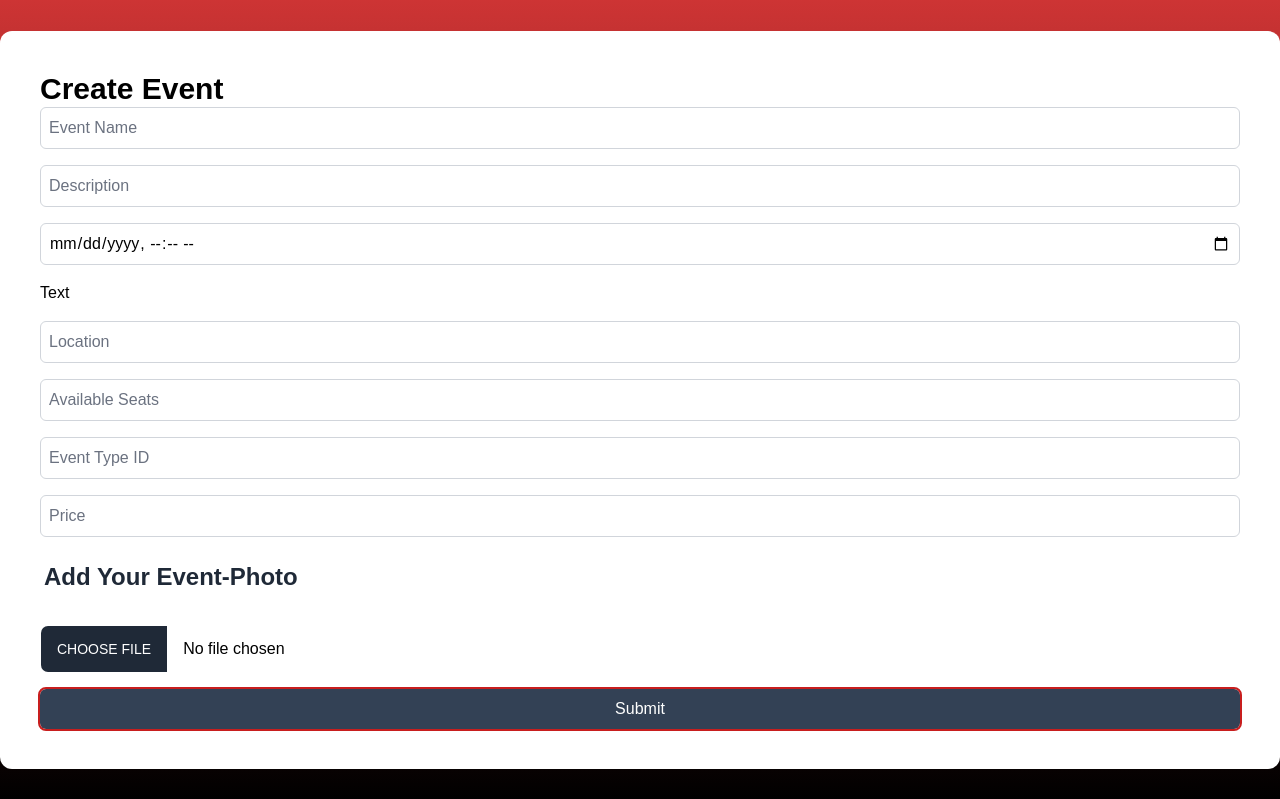
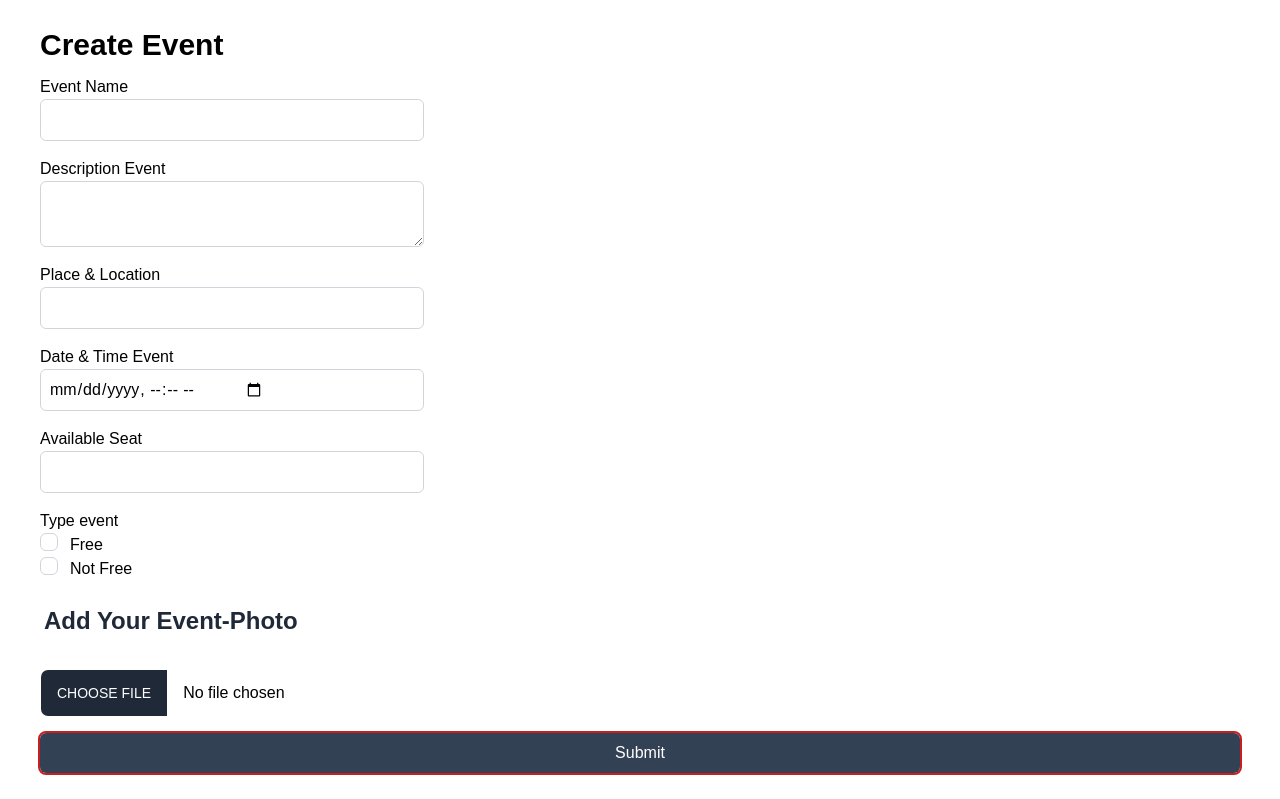
Before and after one commit to MasRfif/MiniProt, a Next.js app in the folder Web/: page /admin in a window 1280 px wide. Shown: the top 799 px of the page. Built offline with nearby package versions, Linux system fonts and the light colour scheme.

Commit message:
merapihkan front end admin page

```diff
--- a/Web/src/app/(page)/Login/page.tsx
+++ b/Web/src/app/(page)/Login/page.tsx
@@ -1,21 +1,23 @@
 "use client";
 
 import Image from "next/image";
+import Background from "@/components/2.Body/Background";
 import { useRouter } from "next/navigation";
 import { useState } from "react";
 
 export default function Login() {
   const [email, setEmail] = useState("");
   const [password, setPassword] = useState("");
+  const [rememberMe, setRememberMe] = useState(false);
   const router = useRouter();
 
   async function handleSubmit(e: React.FormEvent<HTMLFormElement>) {
     e.preventDefault();
 
-    const data = { email, password };
+    const data = { email, password, rememberMe };
 
     try {
-      await fetch("http://localhost:8069/api/v1/auth/login", {
+      const res = await fetch("http://localhost:8069/api/v1/auth/login", {
         method: "POST",
         headers: { "Content-Type": "application/json" },
         body: JSON.stringify(data),
--- a/Web/src/app/(page)/admin/page.tsx
+++ b/Web/src/app/(page)/admin/page.tsx
@@ -1,6 +1,6 @@
 "use client";
 
-import React, { useState } from "react";
+import React, { ChangeEvent, TextareaHTMLAttributes, useState } from "react";
 import { useRouter } from "next/navigation";
 
 export default function AdminPage() {
@@ -14,16 +14,25 @@ export default function AdminPage() {
     price: "",
     eventPhoto: "",
   });
+
+  const [isFreeEvent, setIsFreeEvent] = useState(true);
   const router = useRouter();
 
-  const handleInputChange = (event: React.ChangeEvent<HTMLInputElement>) => {
-    console.log(event.target);
-    const { name, value, files } = event.target;
-    if (files) {
-      setFormData({ ...formData, [name]: files[0] });
+  const handleInputChange = (event: React.ChangeEvent<HTMLInputElement | HTMLTextAreaElement>) => {
+    const { name, value } = event.target;
+
+    if ((event.target as HTMLInputElement).files) {
+      const files = (event.target as HTMLInputElement).files;
+      setFormData({ ...formData, [name]: files ? files[0] : null });
     } else {
       setFormData({ ...formData, [name]: value });
     }
+  };
+
+  const handleEventTypeChange = (event: React.ChangeEvent<HTMLInputElement>) => {
+    const eventTypeId = event.target.value;
+    setFormData({ ...formData, eventTypeId });
+    setIsFreeEvent(eventTypeId === "free"); // Update isFreeEvent based on the selected value
   };
 
   const handleSubmit = async (event: React.FormEvent<HTMLFormElement>) => {
@@ -37,6 +46,11 @@ export default function AdminPage() {
     formDataToSend.append("availableSeat", formData.availableSeat);
     formDataToSend.append("eventTypeId", formData.eventTypeId);
     formDataToSend.append("price", formData.price);
+
+    // menghandle harga apabila eventnya not free
+    if (!isFreeEvent) {
+      formDataToSend.append("price", formData.price);
+    }
 
     // Append the file if it's available
     if (formData.eventPhoto) {
@@ -70,59 +84,100 @@ export default function AdminPage() {
               <div className="flex flex-col gap-4">
                 {/* Break */}
 
-                <input type="text" name="eventName" placeholder="Event Name" value={formData.eventName} onChange={handleInputChange} className="border border-gray-300 p-2 rounded-md" />
-
-                <input type="text" name="description" placeholder="Description" value={formData.description} onChange={handleInputChange} className="border border-gray-300 p-2 rounded-md" />
-
-                <input type="datetime-local" name="datetime" value={formData.datetime} onChange={handleInputChange} className="border border-gray-300 p-2 rounded-md" />
+                <div className="mt-3 ">
+                  <legend>Event Name</legend>
+                  <input type="text" name="eventName" value={formData.eventName} onChange={handleInputChange} className="border border-gray-300 p-2 rounded-md w-96 flex" />
+                </div>
 
                 {/* Break */}
 
+                <div>
+                  <legend> Description Event</legend>
+                  <textarea name="description" value={formData.description} onChange={handleInputChange} className="border border-gray-300 p-2 rounded-md w-96 flex "></textarea>
+                  {/* <input type="text" name="description" value={formData.description} onChange={handleInputChange} className="border border-gray-300 p-2 rounded-md flex w-96 " /> */}
+                </div>
+
+                {/* Break */}
+
+                <div>
                   <legend>
-                  <h1>Text</h1>
+                    <h1>Place & Location</h1>
                   </legend>
-
                   <input
                     type="text"
                     name="location"
-                  placeholder="Location"
                     value={formData.location}
                     onChange={handleInputChange}
                     className="border border-gray-300 p-2
-                  rounded-md"
+                  rounded-md w-96 flex"
                   />
+                </div>
 
                 {/* Break */}
 
+                <div>
+                  <legend>Date & Time Event</legend>
+                  <input type="datetime-local" name="datetime" value={formData.datetime} onChange={handleInputChange} className="border border-gray-300 p-2 rounded-md w-96 flex" />
+                </div>
+
+                {/* Break */}
+
+                <div>
+                  <legend>Available Seat</legend>
                   <input
                     type="number"
                     name="availableSeat"
-                  placeholder="Available Seats"
                     value={formData.availableSeat}
                     onChange={handleInputChange}
                     className="border
-                  border-gray-300 p-2 rounded-md"
+                  border-gray-300 p-2 rounded-md w-96 flex"
                   />
+                </div>
 
+                {/* Break */}
+
+                <div>
+                  <legend>Type event</legend>
+                  <span className="flex">
                     <input
-                  type="text"
+                      type="radio"
                       name="eventTypeId"
                       placeholder="Event Type ID"
-                  value={formData.eventTypeId}
-                  onChange={handleInputChange}
+                      value="free"
+                      onChange={handleEventTypeChange}
+                      className="border
+                  border-gray-300 p-2 rounded-md "
+                    />{" "}
+                    <h4 className="mx-3">Free</h4>
+                  </span>
+
+                  {/* Break */}
+
+                  <span className="flex">
+                    <input
+                      type="radio"
+                      name="eventTypeId"
+                      placeholder="Event Type ID"
+                      value="paid"
+                      onChange={handleEventTypeChange}
                       className="border
                   border-gray-300 p-2 rounded-md"
-                />
+                    />{" "}
+                    <h4 className="mx-3">Not Free</h4>
+                  </span>
+                </div>
 
-                <input
-                  type="number"
-                  name="price"
-                  placeholder="Price"
-                  value={formData.price}
-                  onChange={handleInputChange}
-                  className="border
-                  border-gray-300 p-2 rounded-md"
-                />
+                {/* Break */}
+
+                {/* Conditionally render the price field */}
+                {!isFreeEvent && (
+                  <div>
+                    <legend>Event Price</legend>
+                    <input type="number" name="price" placeholder="Price" value={formData.price} onChange={handleInputChange} className="border border-gray-300 p-2 rounded-md w-96 flex" />
+                  </div>
+                )}
+
+                {/* Break */}
 
                 <div className="label font-bold pb-4">
                   <span className="label-text text-2xl ">Add Your Event-Photo</span>
```
Lines whose indentation alone changed are shown as unchanged.
